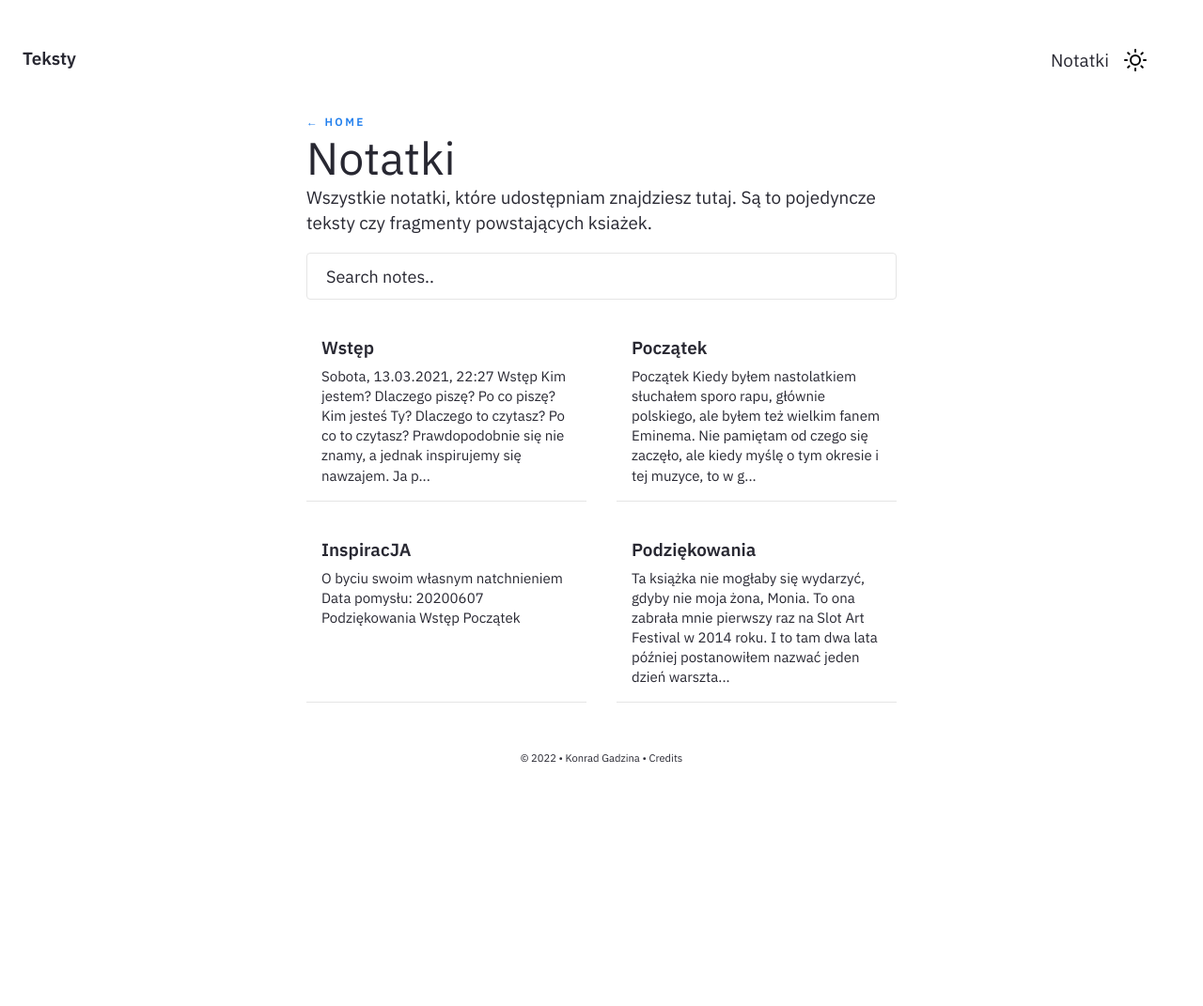
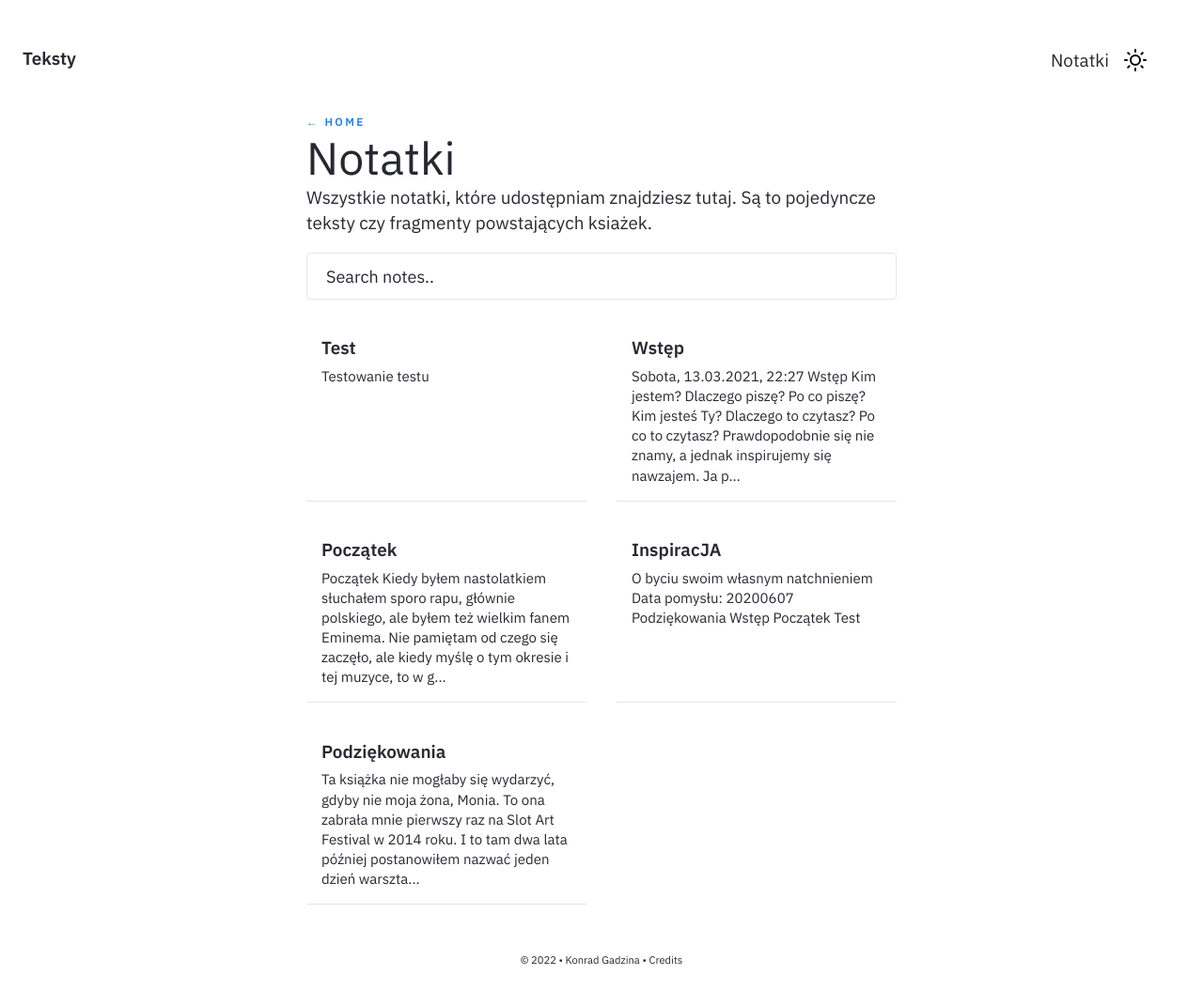
Before and after one commit to FeniXb3/fenixb3.github.io, a Jekyll site: the page built from pages/notes.md, in a window 1280 px wide. Shown: the whole page at 94% size. Built offline with Jekyll 4.4.1, drawn with Linux system fonts in a browser that asks for light colours; before the commit the page ends 900 px from its top, so only the background shows below that.

Commit message:
Test note

```diff
--- a/_notes/Public/InspiracJA.md
+++ b/_notes/Public/InspiracJA.md
@@ -12,3 +12,4 @@ Data pomysłu: 2020-06-07
 0. [[Podziękowania]]
 1. [[Wstęp]]
 2. [[Początek]]
+3. [[Test]]
--- /dev/null
+++ b/_notes/Public/Test.md
@@ -0,0 +1,7 @@
+---
+title : Test
+feed: show
+date : 05-11-2022
+---
+
+Testowanie testu
```
